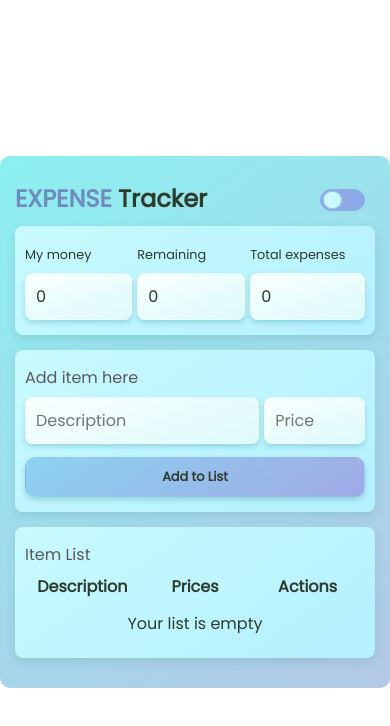
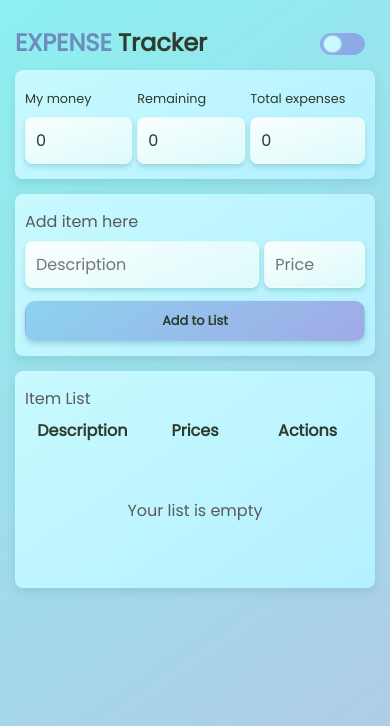
Before and after one commit to rara-wosho/budget_app, a plain HTML site: page index.html in a window 390 px wide. Drawn offline with Linux system fonts and the light colour scheme.

Commit message:
added responsive containr

```diff
--- a/index.html
+++ b/index.html
@@ -322,6 +322,25 @@
       height: 17px;
       top: 1px;
     }
+
+    .text-start {
+      padding-block: 3rem;
+      color: var(--grayfont);
+    }
+
+    @media (max-width: 600px) {
+      body {
+        display: flex;
+        align-items: start;
+        justify-content: start;
+      }
+
+      .container {
+        border-radius: 0;
+        height: 100dvh;
+        width: 100vw;
+      }
+    }
   </style>
 
   <body>
@@ -490,7 +509,8 @@
         let total = 0;
 
         if (items.length <= 0) {
-          tbody.innerHTML = '<td colspan="3">Your list is empty</td>';
+          tbody.innerHTML =
+            '<td class="text-start" colspan="3">Your list is empty</td>';
         } else {
           items.forEach((item) => {
             a += `<tr>
```
